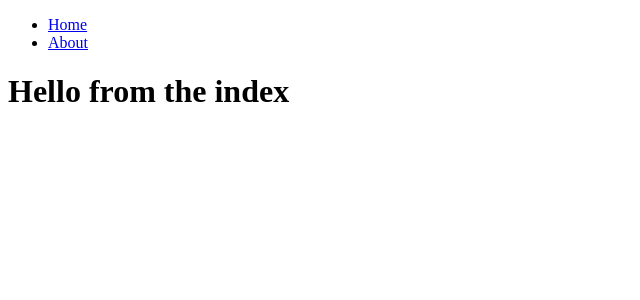
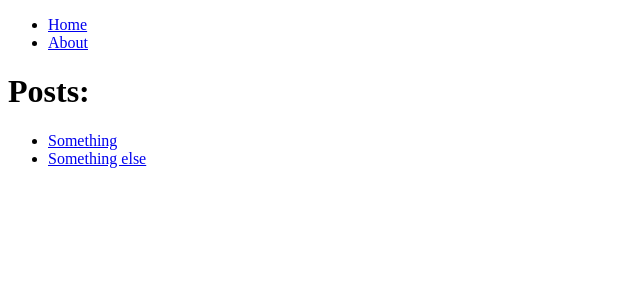
Before and after one commit to nomadcoders/nomad-store, a Next.js app: page / in a window 1280 px wide. Shown: the top 300 px of the page, without its empty margins (0-640 px from the left). Built offline with nearby package versions, Linux system fonts and the light colour scheme.

Commit message:
#1.7 Dynamic Pages

```diff
--- /dev/null
+++ b/components/PostLink.js
@@ -0,0 +1,7 @@
+import Link from "next/link";
+
+export default props => (
+  <Link href={`/post?title=${props.title}`}>
+    <a>{props.title}</a>
+  </Link>
+);
--- a/pages/about.js
+++ b/pages/about.js
@@ -7,6 +7,7 @@ const About = () => (
       <title>About | Nomad Store</title>
     </Head>
     <h1>About page</h1>
+    <p>lorem ipsum</p>
   </div>
 );
 
--- a/pages/index.js
+++ b/pages/index.js
@@ -1,13 +1,22 @@
 import Head from "next/head";
 import Link from "next/link";
 import withLayout from "../lib/withLayout";
+import PostLink from "../components/PostLink";
 
 const Index = () => (
   <div>
     <Head>
       <title>Home | Nomad Store</title>
     </Head>
-    <h1>Hello from the index</h1>
+    <h1>Posts:</h1>
+    <ul>
+      <li>
+        <PostLink title={"Something"} />
+      </li>
+      <li>
+        <PostLink title={"Something else"} />
+      </li>
+    </ul>
   </div>
 );
 
```
Also changed, not shown: pages/post.js (added, +15 -0 lines).
